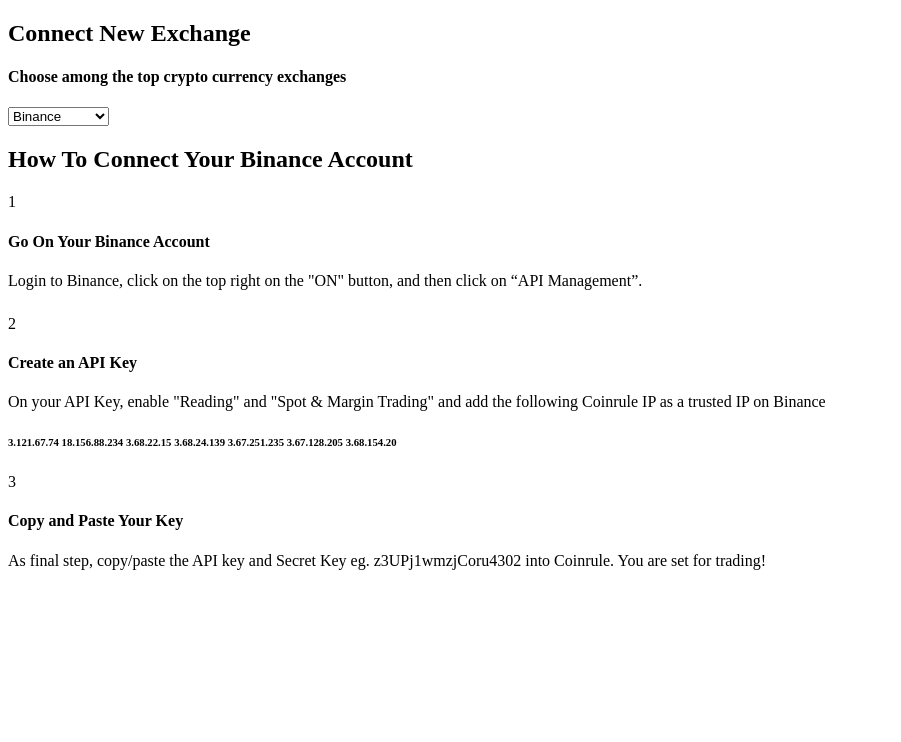
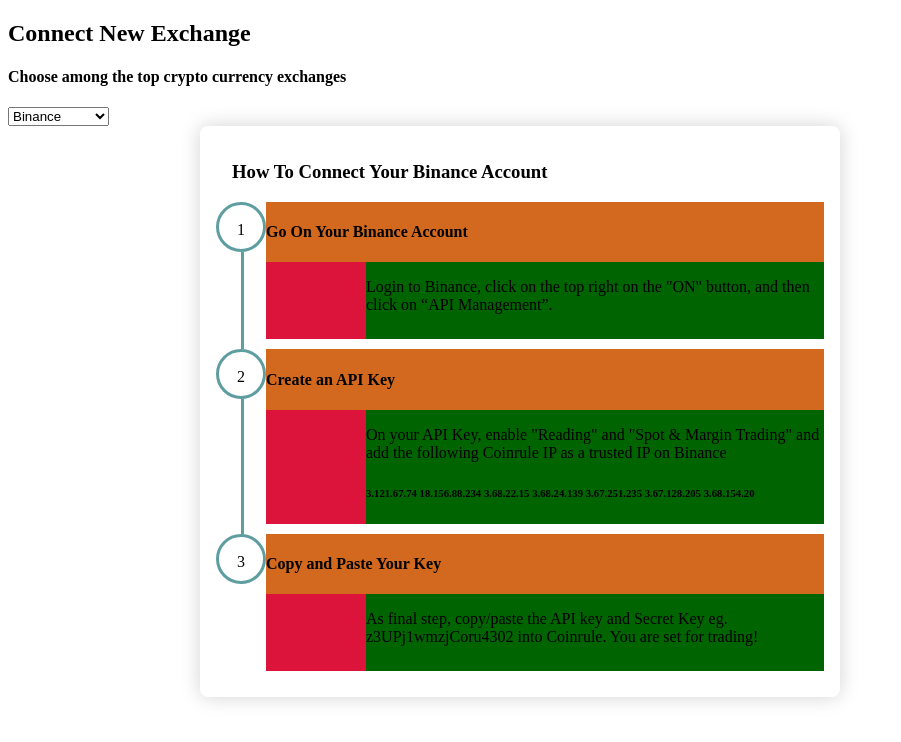
Before and after one commit to githubmor/test, a React app: page / in a window 1280 px wide. Shown: the whole page, without its empty margins (0-901 px from the left). Built offline with nearby package versions, Linux system fonts and the light colour scheme.

Commit message:
info step

```diff
--- a/src/component/Popup/InfoStep.js
+++ b/src/component/Popup/InfoStep.js
@@ -1,7 +1,10 @@
-import React from 'react'
+import React,{useState} from 'react'
+import './InfoStep.css';
 
 
-export default function InfoStep({ info }) {
+export default function InfoStep({ info,lastStep }) {
+
+    const isLastStep = lastStep ? "block" :"none" ;
 
     return (
         <>
@@ -10,9 +13,9 @@
                     <div className='circle'>
                         {info.step}
                     </div>
-                    <div className='stepline' />
+                    <div className='stepline' style={{display:isLastStep}} />
                 </div>
-                <div className='description'>
+                <div className='rightStep'>
                     <h4>{info.title}</h4>
                     <div className='content'>
                         <div className='img' />
--- a/src/component/Popup/Popup.css
+++ b/src/component/Popup/Popup.css
@@ -1,3 +1,11 @@
 .container{
-    background-color: blue;
+    width: 50%;
+    position: absolute;
+    left: 200px;
+    border-radius: 8px;
+    box-shadow: 0 0 20px lightgray;
+    padding: 16px;
 }
+.container>h3{
+    margin-left: 16px;
+}
--- a/src/component/Popup/Popup.js
+++ b/src/component/Popup/Popup.js
@@ -1,5 +1,6 @@
-import React, { useState } from 'react'
-import InfoStep from './InfoStep'
+import React, { useState } from 'react';
+import './Popup.css';
+import InfoStep from './InfoStep';
 
 
 export default function Popup({ exchange }) {
@@ -9,13 +10,14 @@
     return (
         <>
             <div className='container'>
-                <h2>How To Connect Your {exchange.exchangeName} Account</h2>
-                <div className='contect' >
+                <h3>How To Connect Your {exchange.exchangeName} Account</h3>
+                <div  >
                     {
                         exchange.info.map(
-                            info => (
-                                <InfoStep info={info}/>
+                            (dt, i,arr) => (
+                                    <InfoStep info={dt} lastStep={i<arr.length-1} />
                             )
+
                         )
                     }
                 </div>
--- a/src/component/Popup/infoStep.css
+++ b/src/component/Popup/infoStep.css
@@ -0,0 +1,55 @@
+*{
+    box-sizing: border-box;
+}
+.info{
+    display: flex;
+    flex-direction: row;
+    background-color: blueviolet;
+    margin: 10px 0;
+}
+
+.leftstep{
+    background-color: white;
+}
+
+
+
+.circle{
+    width: 50px;
+    height: 50px;
+    border-radius: 50%;
+    border: 3px solid cadetblue;
+    text-align: center;
+    line-height: 50px;
+}
+
+.stepline{
+    height: 100%;
+    margin-left: 25px;
+    border-left: 3px solid cadetblue;
+}
+
+.rightStep{
+    background-color: chocolate;
+}
+.rightStep >h4> p {
+    margin-top: 0;
+    margin-bottom: 10px;
+    background-color: aqua;
+}
+.content{
+    display: flex;
+    flex-direction: row;
+    background-color: chartreuse;
+}
+.img{
+    width: 100px;
+    flex-shrink: 0;
+    background-color: crimson;
+}
+.descinfo{
+    background-color: darkgreen;
+}
+.descinfo>h6{
+    background-color: darkgreen;
+}
--- a/src/index.js
+++ b/src/index.js
@@ -26,6 +26,7 @@
             <Popup exchange={
                 data.find((iu)=>{return iu.exchangeName===exchange})
             } />
+
         </>
     )
 
```
